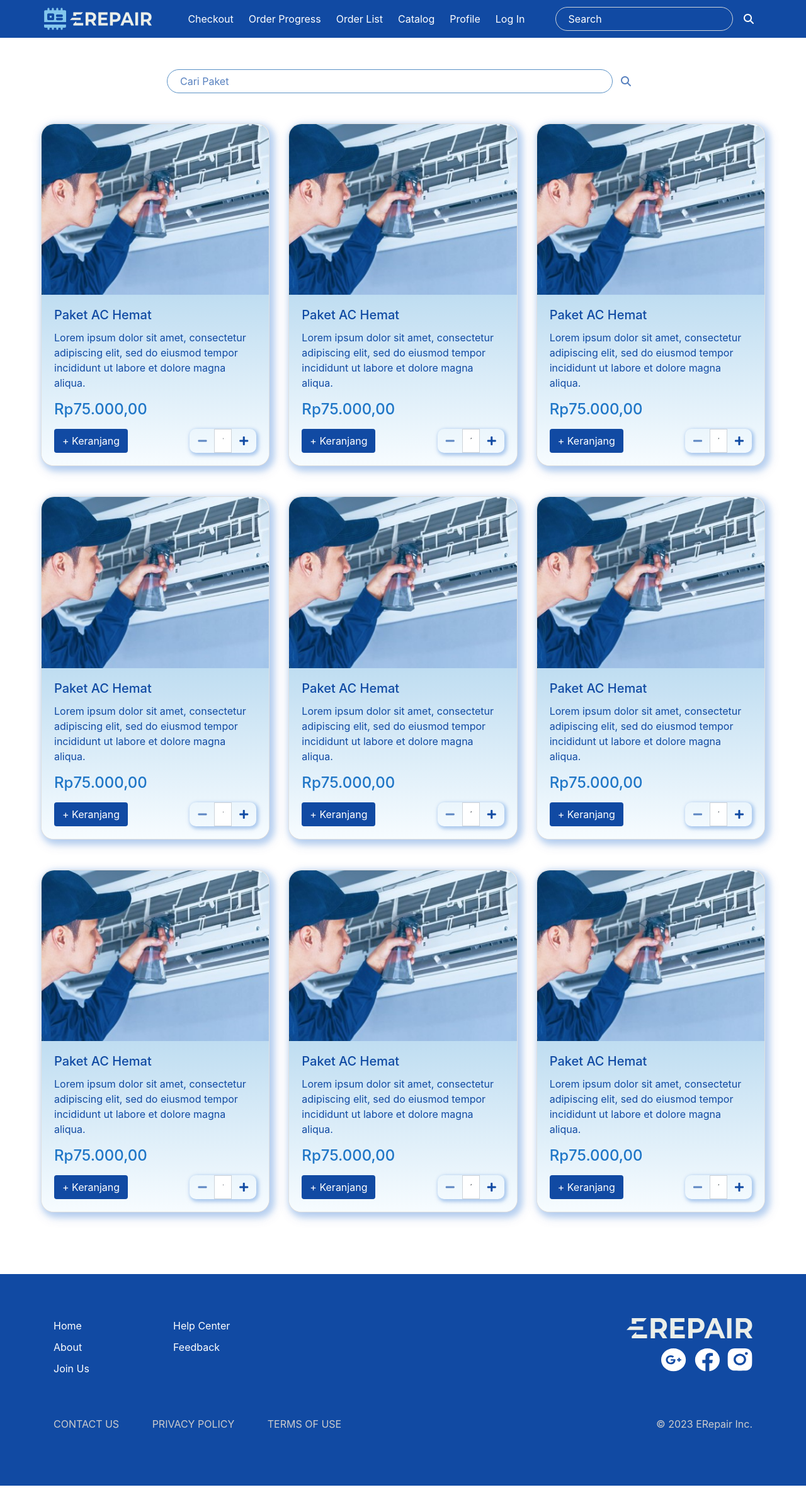
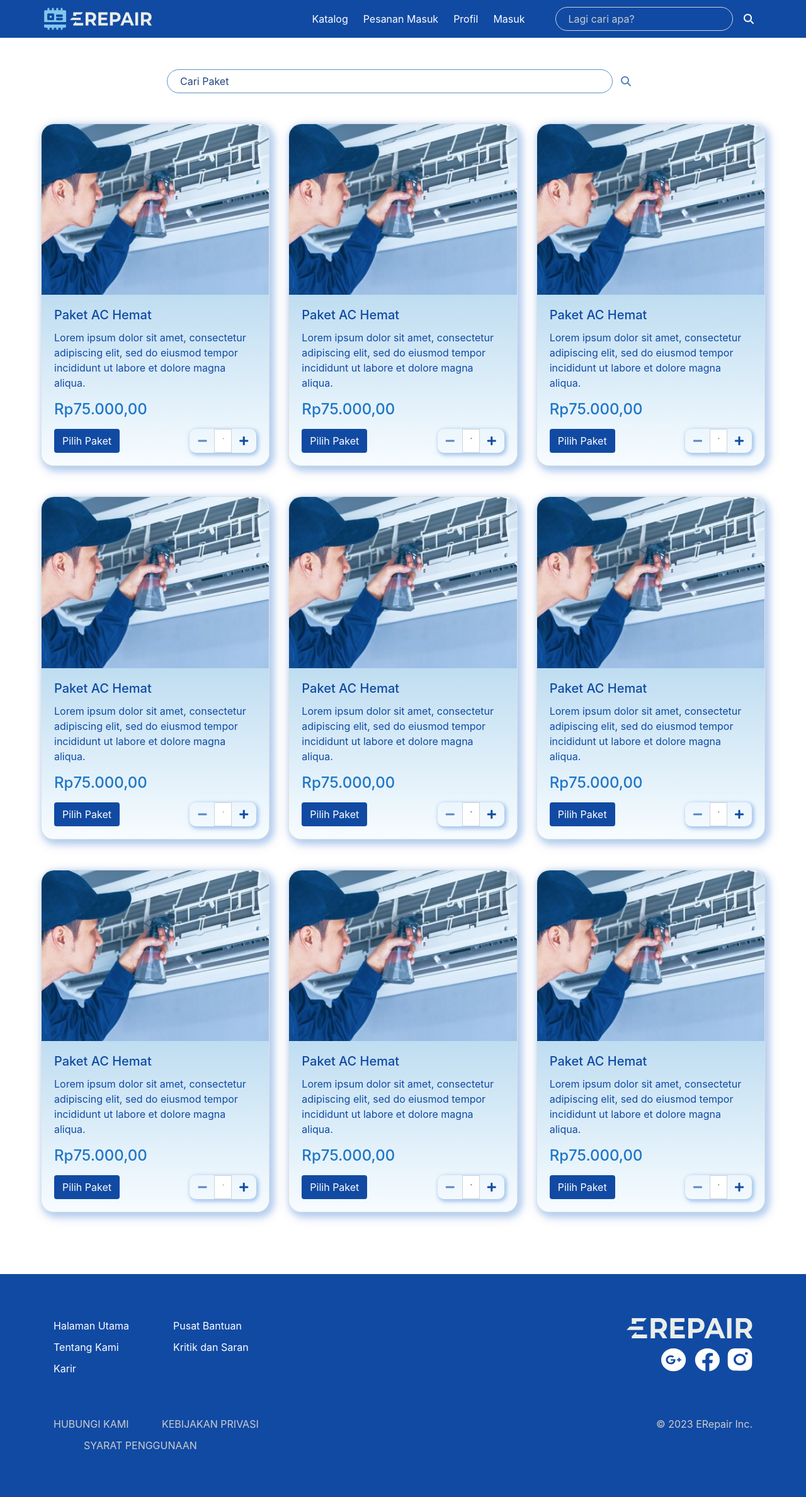
Before and after one commit to luvnyen/erepair, a PHP site: page /catalog.php in a window 1280 px wide. Shown: the whole page at 63% size. Run offline with PHP 8.4, Linux system fonts and the light colour scheme; some libraries are stand-ins or nearby versions.

Commit message:
refactor: change wording

```diff
--- a/catalog.php
+++ b/catalog.php
@@ -22,7 +22,9 @@
                         <h4 class="catalog__price">Rp75.000,00</h4>
                         <div class="row mt-3">
                             <div class="catalog__button__container col-md-5">
-                                <button class="catalog__button btn">+ Keranjang</button>
+                                <a href="./checkout.php">
+                                    <button class="catalog__button btn">Pilih Paket</button>
+                                </a>
                             </div>
                             <div class="quant__container col-md-7">
                                 <div class="input-group">
@@ -52,7 +54,9 @@
                         <h4 class="catalog__price">Rp75.000,00</h4>
                         <div class="row mt-3">
                             <div class="catalog__button__container col-md-5">
-                                <button class="catalog__button btn">+ Keranjang</button>
+                                <a href="./checkout.php">
+                                    <button class="catalog__button btn">Pilih Paket</button>
+                                </a>
                             </div>
                             <div class="quant__container col-md-7">
                                 <div class="input-group">
@@ -82,7 +86,9 @@
                         <h4 class="catalog__price">Rp75.000,00</h4>
                         <div class="row mt-3">
                             <div class="catalog__button__container col-md-5">
-                                <button class="catalog__button btn">+ Keranjang</button>
+                                <a href="./checkout.php">
+                                    <button class="catalog__button btn">Pilih Paket</button>
+                                </a>
                             </div>
                             <div class="quant__container col-md-7">
                                 <div class="input-group">
@@ -114,7 +120,9 @@
                         <h4 class="catalog__price">Rp75.000,00</h4>
                         <div class="row mt-3">
                             <div class="catalog__button__container col-md-5">
-                                <button class="catalog__button btn">+ Keranjang</button>
+                                <a href="./checkout.php">
+                                    <button class="catalog__button btn">Pilih Paket</button>
+                                </a>
                             </div>
                             <div class="quant__container col-md-7">
                                 <div class="input-group">
@@ -144,7 +152,9 @@
                         <h4 class="catalog__price">Rp75.000,00</h4>
                         <div class="row mt-3">
                             <div class="catalog__button__container col-md-5">
-                                <button class="catalog__button btn">+ Keranjang</button>
+                                <a href="./checkout.php">
+                                    <button class="catalog__button btn">Pilih Paket</button>
+                                </a>
                             </div>
                             <div class="quant__container col-md-7">
                                 <div class="input-group">
@@ -174,7 +184,9 @@
                         <h4 class="catalog__price">Rp75.000,00</h4>
                         <div class="row mt-3">
                             <div class="catalog__button__container col-md-5">
-                                <button class="catalog__button btn">+ Keranjang</button>
+                                <a href="./checkout.php">
+                                    <button class="catalog__button btn">Pilih Paket</button>
+                                </a>
                             </div>
                             <div class="quant__container col-md-7">
                                 <div class="input-group">
@@ -206,7 +218,9 @@
                         <h4 class="catalog__price">Rp75.000,00</h4>
                         <div class="row mt-3">
                             <div class="catalog__button__container col-md-5">
-                                <button class="catalog__button btn">+ Keranjang</button>
+                                <a href="./checkout.php">
+                                    <button class="catalog__button btn">Pilih Paket</button>
+                                </a>
                             </div>
                             <div class="quant__container col-md-7">
                                 <div class="input-group">
@@ -236,7 +250,9 @@
                         <h4 class="catalog__price">Rp75.000,00</h4>
                         <div class="row mt-3">
                             <div class="catalog__button__container col-md-5">
-                                <button class="catalog__button btn">+ Keranjang</button>
+                                <a href="./checkout.php">
+                                    <button class="catalog__button btn">Pilih Paket</button>
+                                </a>
                             </div>
                             <div class="quant__container col-md-7">
                                 <div class="input-group">
@@ -266,7 +282,9 @@
                         <h4 class="catalog__price">Rp75.000,00</h4>
                         <div class="row mt-3">
                             <div class="catalog__button__container col-md-5">
-                                <button class="catalog__button btn">+ Keranjang</button>
+                                <a href="./checkout.php">
+                                    <button class="catalog__button btn">Pilih Paket</button>
+                                </a>
                             </div>
                             <div class="quant__container col-md-7">
                                 <div class="input-group">
--- a/progress.php
+++ b/progress.php
@@ -29,7 +29,7 @@
                     <span class="details__value">13:00</span>
                 </div>
                 <div class="button__container col-md-6">
-                    <button class="btn button--blue" onclick="">Pesanan Selesai</button>
+                    <button class="btn button--blue" onclick="">Ubah ke Selesai</button>
                 </div>
             </div>
         </div>
--- a/styles/pages/auth.css
+++ b/styles/pages/auth.css
@@ -62,7 +62,7 @@
 .section__button--white {
     font-weight: bold;
     border-radius: 30px;
-    padding: 5px 60px;
+    padding: 5px 50px;
 }
 
 .section__container-wbutton,
--- a/styles/pages/catalog.css
+++ b/styles/pages/catalog.css
@@ -3,9 +3,12 @@
 }
 
 .search-package__input,
-.search-package__input::placeholder,
 .search-package__icon {
     color: #5881bf !important;
+}
+
+.search-package__input::placeholder {
+    color: #21457c !important;
 }
 
 .search-package__input {
--- a/styles/pages/index.css
+++ b/styles/pages/index.css
@@ -55,3 +55,9 @@
 .section--left-p p {
     padding-left: 200px;
 }
+
+.section__image {
+    border-radius: 30px;
+    /* give shadow */
+    box-shadow: 0px 0px 10px 0px rgba(0, 0, 0, 0.3);
+}
--- a/styles/templates/header.css
+++ b/styles/templates/header.css
@@ -8,10 +8,13 @@
 }
 
 .search__input,
-.search__input::placeholder,
 .nav-item a,
 .search__icon {
     color: #fff !important;
+}
+
+.search__input::placeholder {
+    color: #ccc !important;
 }
 
 .search__input {
--- a/templates/footer.php
+++ b/templates/footer.php
@@ -5,23 +5,26 @@
         <div class="col-md-2">
             <ul class=".footer__link--vertical">
                 <li>
-                    <a href=" #">Home</a>
+                    <a href="./index.php">Halaman Utama</a>
                 </li>
+
+                <!-- Showcase your team members (?) -->
                 <li>
-                    <a href="#">About</a>
+                    <a href="#">Tentang Kami</a>
                 </li>
+
                 <li>
-                    <a href="#">Join Us</a>
+                    <a href="./career.php">Karir</a>
                 </li>
             </ul>
         </div>
         <div class="col-md-2">
             <ul class=".footer__link--vertical">
                 <li>
-                    <a href="#">Help Center</a>
+                    <a href="#">Pusat Bantuan</a>
                 </li>
                 <li>
-                    <a href="#">Feedback</a>
+                    <a href="#">Kritik dan Saran</a>
                 </li>
             </ul>
         </div>
@@ -47,13 +50,13 @@
         <div class="col-md-6">
             <ul class="footer__link--horizontal">
                 <li>
-                    <a href="#">CONTACT US</a>
+                    <a href="mailto:erepair@technopreneurship.com">HUBUNGI KAMI</a>
                 </li>
                 <li class="ml-5">
-                    <a href="#">PRIVACY POLICY</a>
+                    <a href="#">KEBIJAKAN PRIVASI</a>
                 </li>
                 <li class="ml-5">
-                    <a href="#">TERMS OF USE</a>
+                    <a href="#">SYARAT PENGGUNAAN</a>
                 </li>
             </ul>
         </div>
--- a/templates/header.php
+++ b/templates/header.php
@@ -43,29 +43,23 @@
         <div class="collapse navbar-collapse" id="navbarSupportedContent">
             <ul class="navbar-nav ml-auto mr-5">
                 <li class="nav-item mr-4">
-                    <a href="./checkout.php">Checkout</a>
+                    <a href="./catalog.php">Katalog</a>
                 </li>
                 <li class="nav-item mr-4">
-                    <a href="./progress.php">Order Progress</a>
-                </li>
-                <li class="nav-item mr-4">
-                    <a href="./order_list.php">Order List</a>
-                </li>
-                <li class="nav-item mr-4">
-                    <a href="./catalog.php">Catalog</a>
+                    <a href="./order_list.php">Pesanan Masuk</a>
                 </li>
                 <!-- If the user has already logged in -->
                 <li class="nav-item mr-4">
-                    <a href="./profile.php">Profile</a>
+                    <a href="./profile.php">Profil</a>
                 </li>
                 <!-- If the user has not logged in -->
                 <li class="nav-item">
-                    <a href="./login.php">Log In</a>
+                    <a href="./login.php">Masuk</a>
                 </li>
             </ul>
-            <form class="form-inline my-2 my-lg-0" action="#" method="post" id="search__form">
+            <form class="form-inline my-2 my-lg-0" action="./catalog.php" method="post" id="search__form">
                 <div class=" search__container">
-                    <input class="search__input form-control" type="search" id="search" placeholder="Search" aria-label="Search" required>
+                    <input class="search__input form-control" type="search" id="search" placeholder="Lagi cari apa?" aria-label="Search" required>
                     <button class="search__button btn my-2 my-sm-0" type="submit">
                         <i class="search__icon fa-solid fa-magnifying-glass"></i>
                     </button>
```
Also changed, not shown: career.php (+5 -9 lines), index.php (+27 -27 lines), login.php (+4 -4 lines), order_list.php (+4 -4 lines), sign_up.php (+4 -4 lines), styles/pages/career.css (+12 -0 lines), assets/pages/index/Home 1.jpg.
